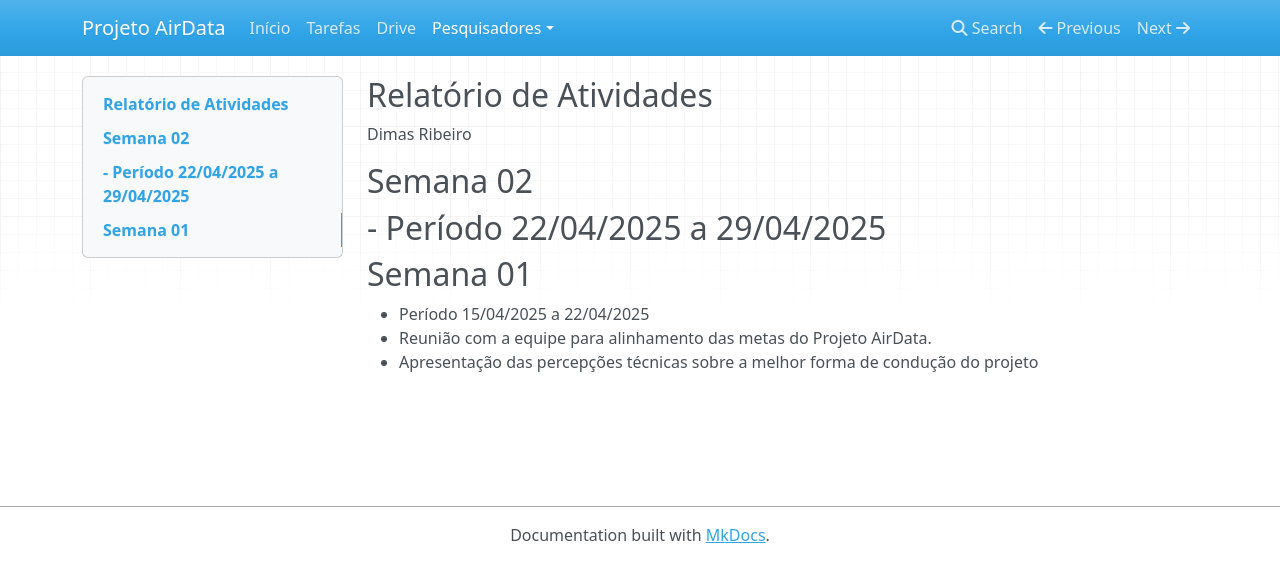
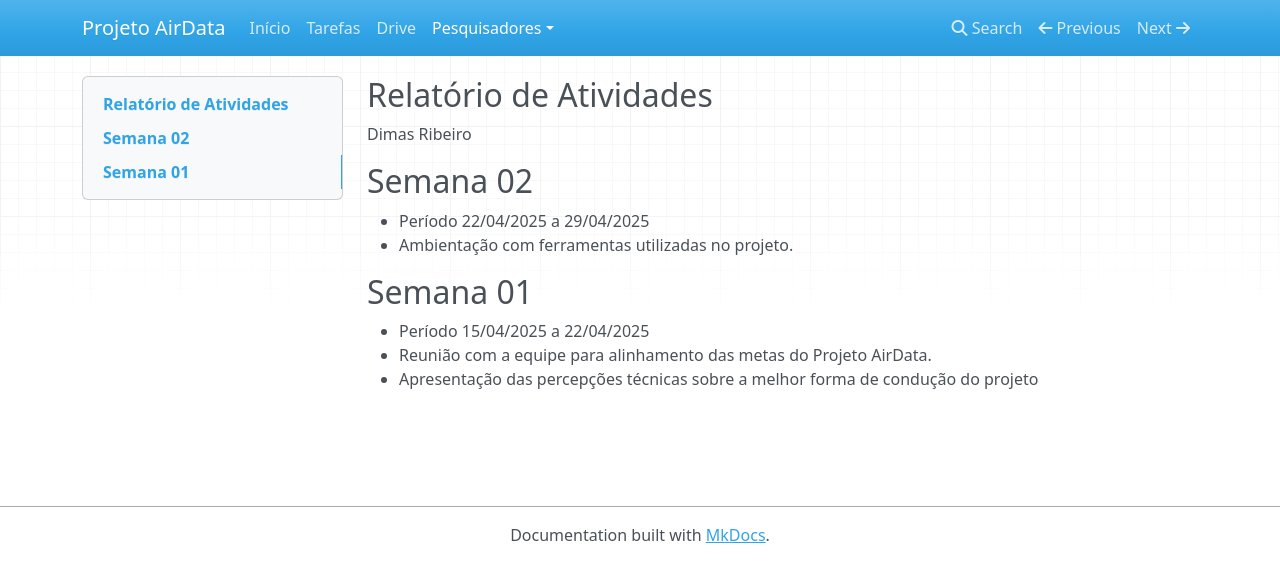
Before and after one commit to projetoairdata/web, an MkDocs documentation site: the page built from docs/pesquisadores/dimas_ribeiro.md, in a window 1280 px wide. Shown: the top 582 px of the page. Built offline with MkDocs 1.6.1, drawn with Linux system fonts in a browser that asks for light colours; nearby versions of some CDN libraries.

Commit message:
Update dimas_ribeiro.md

```diff
--- a/docs/pesquisadores/dimas_ribeiro.md
+++ b/docs/pesquisadores/dimas_ribeiro.md
@@ -5,7 +5,7 @@
 ## Semana 02
 
 - Período 22/04/2025 a 29/04/2025
--
+- Ambientação com ferramentas utilizadas no projeto.
 
 
 ##  Semana 01
```
